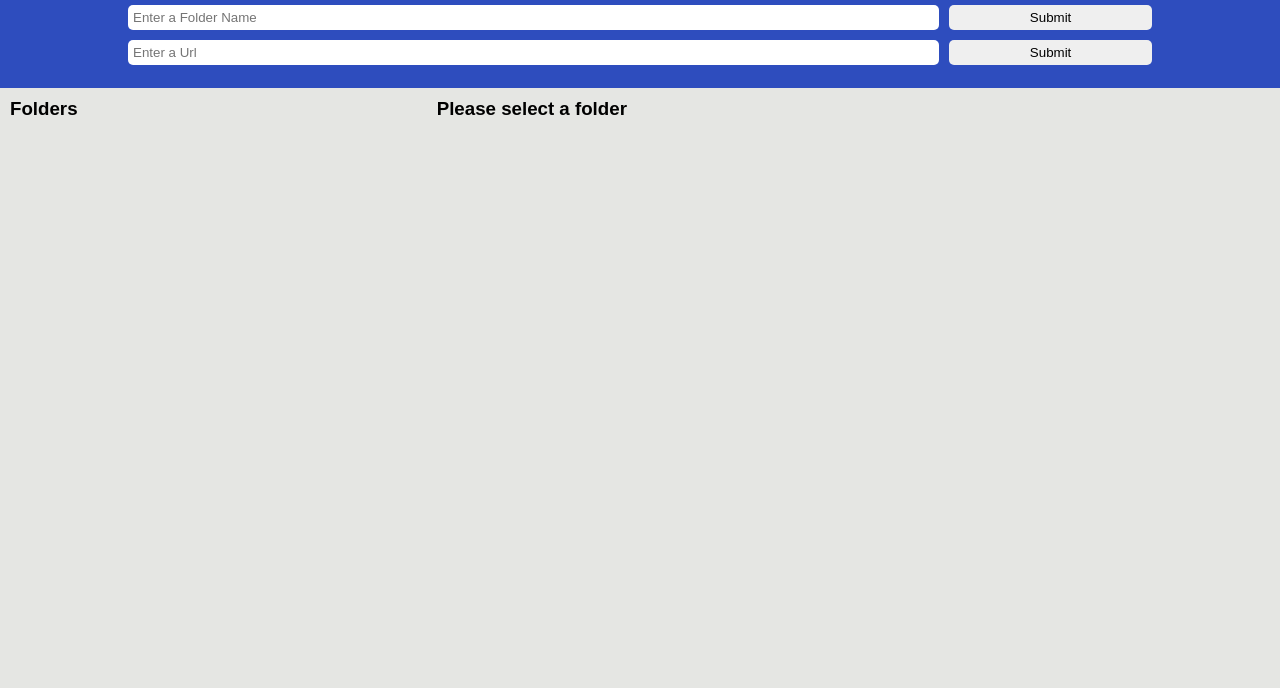
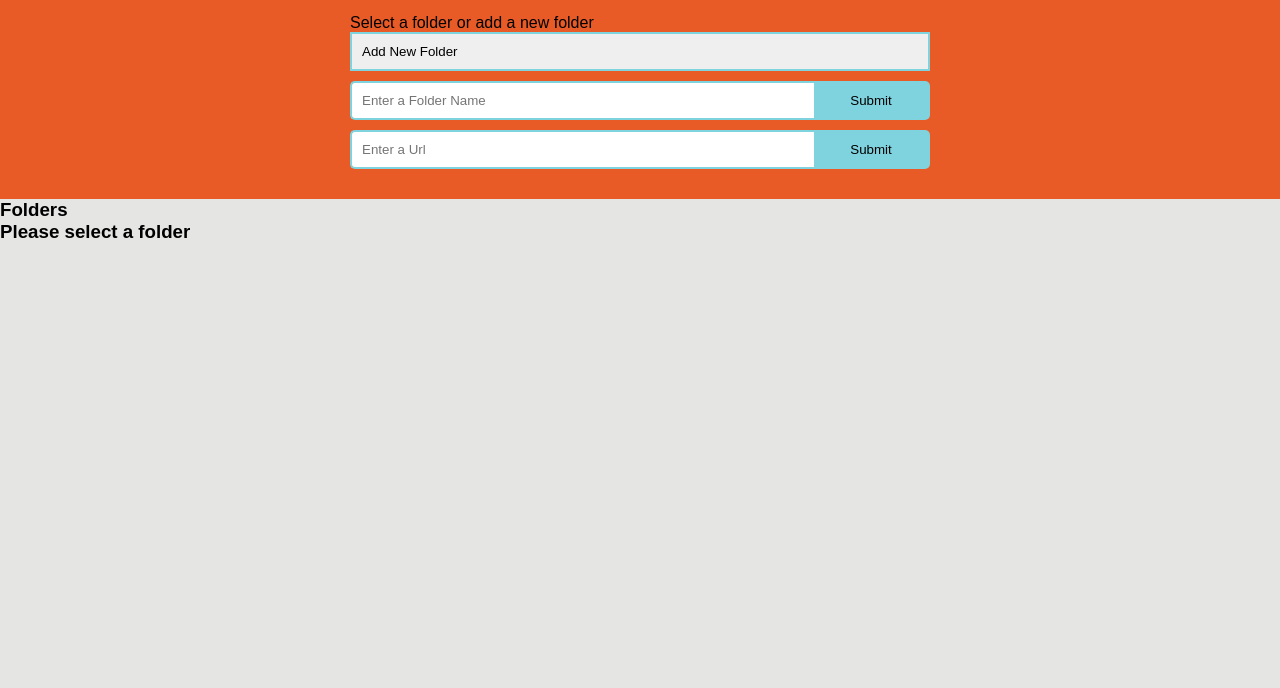
Before and after one commit to coleworsley/jet-fuel, a website: page public/index.html in a window 1280 px wide. Shown: the part 112-800 px from the top of the page. Drawn offline with nearby package versions, Linux system fonts and the light colour scheme; no server answers.

Commit message:
reconfigure formatting & format header

```diff
--- a/public/index.html
+++ b/public/index.html
@@ -25,26 +25,26 @@
         </div>
         <form class="new-folder-form">
           <input
+            id="new-folder-submit"
+            type="submit"
+            name="new-folder-submit">
+          <input
             id="new-folder-input"
             type="text"
             placeholder="Enter a Folder Name"
             name="new-folder-input">
-          <input
-            id="new-folder-submit"
-            type="submit"
-            name="new-folder-submit">
         </form>
 
         <form class="url-form">
           <input
-          id="url-input"
-          type="text"
-          placeholder="Enter a Url"
-          name="url-input">
+            id="url-submit"
+            type="submit"
+            name="shorten-btn">
           <input
-          id="url-submit"
-          type="submit"
-          name="shorten-btn">
+            id="url-input"
+            type="text"
+            placeholder="Enter a Url"
+            name="url-input">
         </form>
 
       </div>
--- a/public/styles.css
+++ b/public/styles.css
@@ -5,142 +5,121 @@
 html,
 body {
   width: 100%;
-  min-height: 100%;
+  min-height: 100vh;
   padding: 0;
   margin: 0;
   font-family: sans-serif;
   background-color: rgb(229, 230, 227);
 }
 
-h1, h3, p {
+h1, h2, h3, p {
   margin: 0;
 }
 
+select{
+  -webkit-appearance: none;
+  -moz-appearance: none;
+  appearance: none;
+}
+
+*:focus {
+  outline: none;
+}
+
+
+/*==============
+=====Header=====
+================*/
+
 header {
-  height: 200px;
   display: flex;
   flex-direction: column;
+  justify-content: space-around;
   align-items: center;
-  justify-content: center;
-  background-color: #2e4dbe;
+  background-color: rgb(233, 91, 38);
+  padding: 10px;
 }
 
+/*Title*/
 .title {
-  color: #FFF;
-  margin-bottom: 10px;
+  font-size: 72px;
+  margin-bottom: 20px;
+  display: flex;
+  flex-direction: row;
+  align-items: center;
 }
 
 #title-span {
-  height: 30px;
+  height: 70px;
 }
 
+/*Inputs*/
 .inputs {
+  height: 50%;
   width: 80%;
+  max-width: 600px;
+  padding: 10px;
   display: flex;
+  flex-direction: column;
   justify-content: space-around;
-  align-items: center;
-  flex-direction: column;
 }
 
 .folder-select {
+  display: flex;
   flex-direction: column;
-  align-items: center;
-  margin-bottom: 10px;
-}
-
-.folder-select,
-.new-folder-form,
-.url-form {
-  width: 100%;
-  display: flex;
   justify-content: center;
 }
 
-
-select{
-    -webkit-appearance: none;
-    -moz-appearance: none;
-    appearance: none;
-    padding: 5px;
+.folder-dropdown,
+#new-folder-input,
+#url-input,
+#new-folder-submit,
+#url-submit {
+  padding: 10px;
+  margin: 0;
+  margin-bottom: 10px;
+  border: none;
+  border-style: solid;
+  border-color: rgb(126, 211, 223);
+  border-width: 2px;
+  transition: all .5s;
 }
 
 .folder-dropdown {
-  width: 100%;
-  border-radius: 5px;
+  cursor: pointer;
 }
 
-#new-folder-submit,
-#url-submit,
-#new-folder-input,
-#url-input,
-#folder-dropdown {
-  border: none;
-  padding: 5px;
-  border-radius: 5px;
-  margin-bottom: 10px;
+.new-folder-form,
+.url-form {
+  display: flex;
+  flex-direction: row-reverse;
 }
 
 #new-folder-input,
 #url-input {
   width: 80%;
-  min-width: 220px;
-  margin-right: 10px;
+  border-radius: 5px 0 0 5px;
+  border-width: 2px 0 2px 2px;
 }
 
-#url-submit,
-#new-folder-submit {
+#new-folder-submit,
+#url-submit {
   width: 20%;
+  border-radius: 0 5px 5px 0;
+  background-color: rgb(126, 211, 223);
+  border-width: 2px 2px 2px 0;
+  cursor: pointer;
 }
 
-.new-folder-form,
-.url-form {
-
+#new-folder-submit:hover,
+#url-submit:hover {
+  background-color: rgb(29, 134, 149);
+  border-color: rgb(29, 134, 149);
+  color: #fff;
 }
 
-main {
-  display: flex;
-  min-height: calc(100vh - 200px);
+#new-folder-submit:hover + #new-folder-input,
+#url-submit:hover + #url-input,
+.folder-dropdown:hover {
+  border-color: rgb(29, 134, 149);
 }
-
-.folders {
-  width: 33.333%;
-}
-
-.folders,
-.links {
-  padding: 10px;
-}
-
-.sub-title {
-  margin-bottom: 10px;
-}
-
-.folder {
-  display: block;
-  width: 100%;
-  height: 30px;
-  font-size: 18px;
-  text-align: left;
-  padding: 0 10px;
-  background: #848fb5;
-  background-image: url('assets/images/arrow.svg');
-  background-size: 20px;
-  background-position: right 10px top 5px;
-  background-repeat: no-repeat;
-  box-shadow: 2px 2px 5px rgb(80, 80, 80);
-  cursor: pointer;
-  border: none;
-  margin: 10px 0;
-  transition: all .5s;
-}
-
-.folder:hover {
-  transform: scale(1.05);
-  background-color: rgb(12, 31, 130);
-  color: #FFF;
-}
-
-.links {
-  width: 66.666%;
-  /*background-color: lightgrey;*/
-}
```
